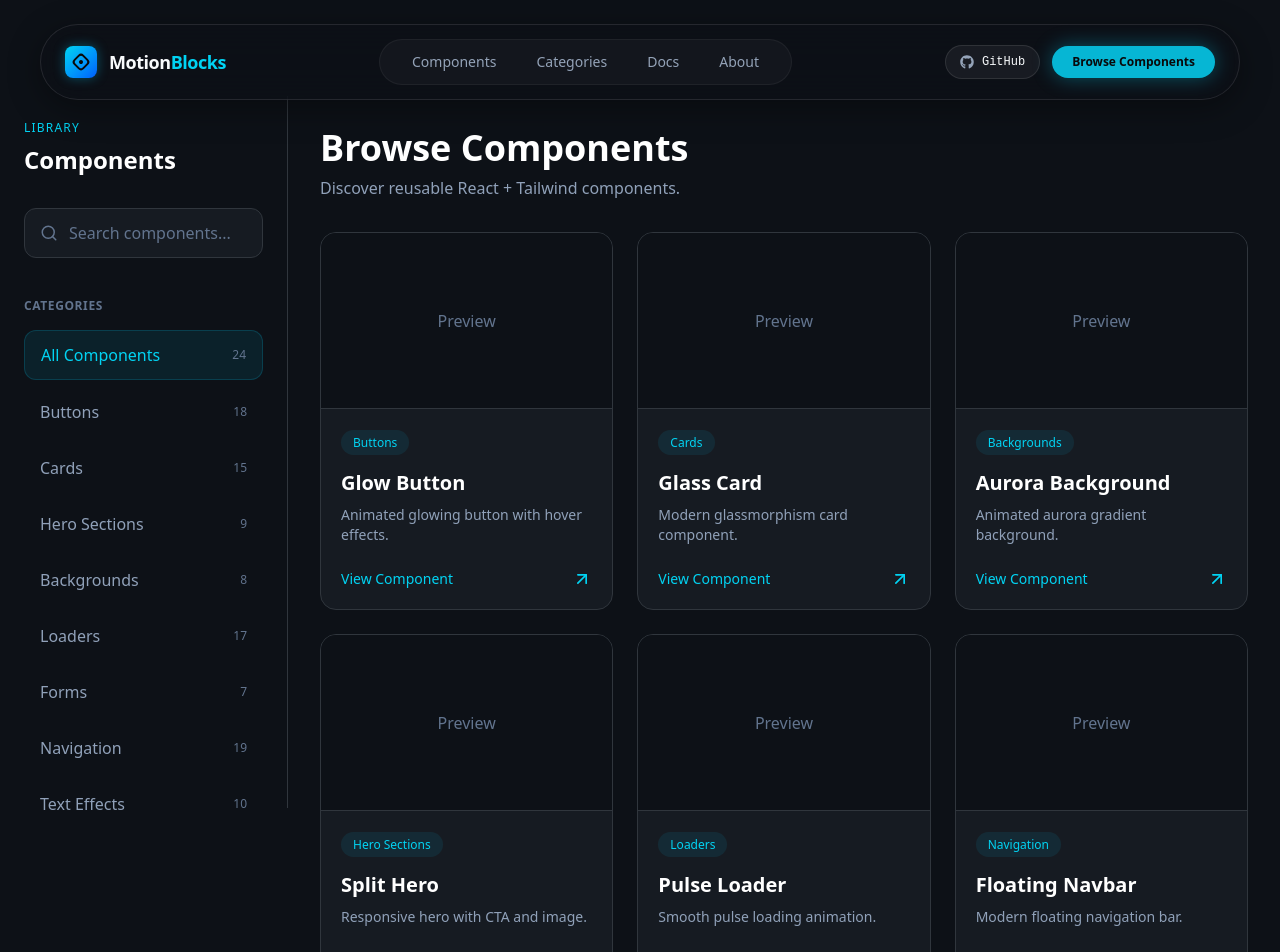
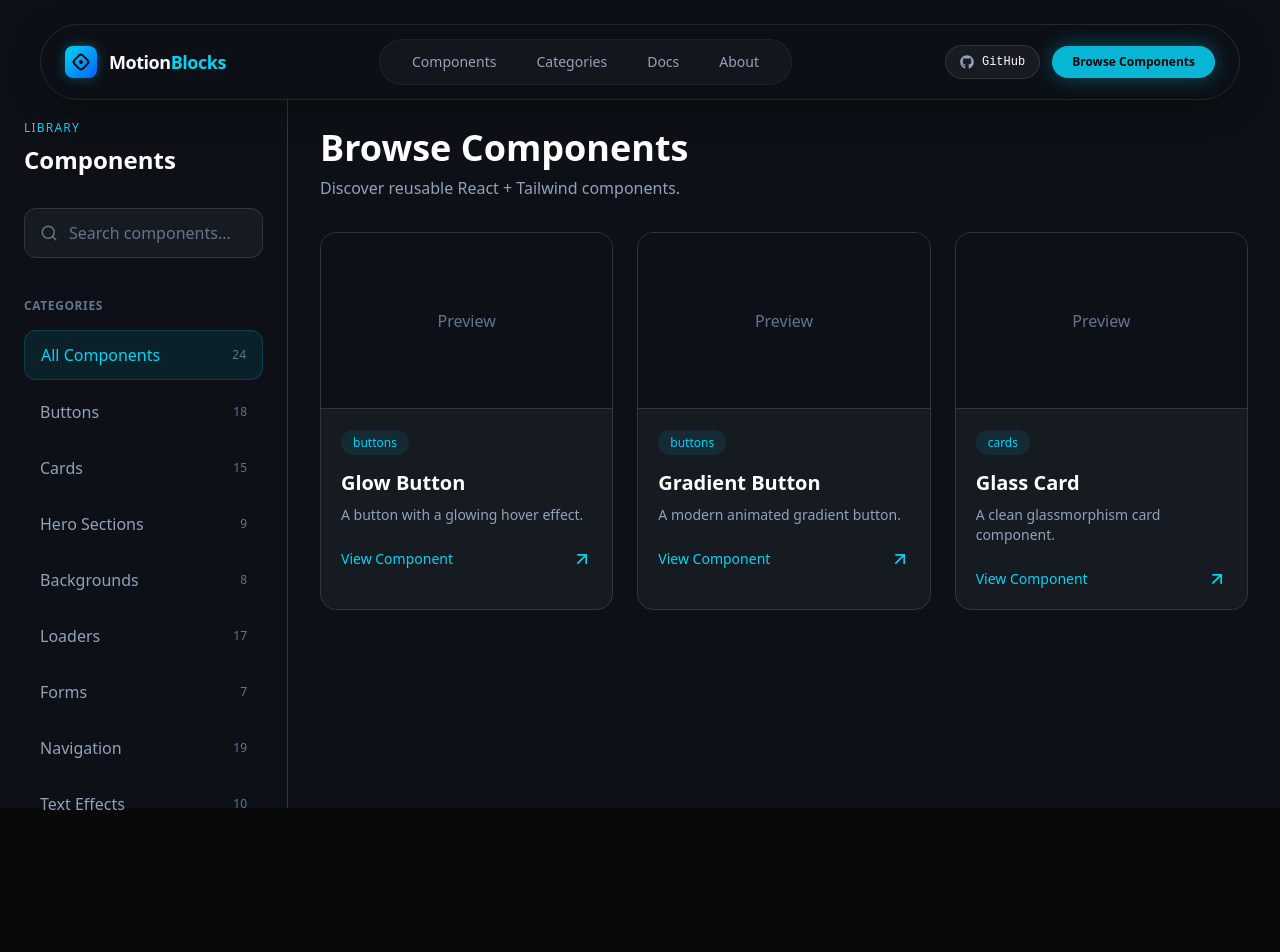
Before and after one commit to Shivam10yadav/MotionBlocks, a React app in the folder frontend/: page /components in a window 1280 px wide. Shown: the top 952 px of the page. After the commit the page ends 828 px from the top, so only its background shows below. Built offline with nearby package versions, Linux system fonts and the light colour scheme; the HTML template or start-up script is replaced by a standard one.

Commit message:
details page

```diff
--- a/frontend/src/App.jsx
+++ b/frontend/src/App.jsx
@@ -1,15 +1,19 @@
 import { BrowserRouter, Routes, Route } from 'react-router-dom';
 import Landing from './pages/landing/Landing'; // adjust the path to your Landing component
 import Components from './pages/components';
+import ComponentDetails from './localcomponents/ComponentsDetails';
 
 function App() {
   return (
     <BrowserRouter>
-      <Routes>
-        <Route path="/" element={<Landing />} />
-        <Route path="/components" element={<Components />} />
-        {/* Add your other routes here */}
-      </Routes>
+  <Routes>
+  <Route path="/" element={<Landing />} />
+  <Route path="/components" element={<Components />} />
+  <Route
+    path="/components/:category/:slug"
+    element={<ComponentDetails />}
+  />
+</Routes>
     </BrowserRouter>
   );
 }
--- a/frontend/src/localcomponents/ComponentGrid.jsx
+++ b/frontend/src/localcomponents/ComponentGrid.jsx
@@ -1,41 +1,11 @@
 import { ArrowUpRight } from "lucide-react";
-
-const demoComponents = [
-  {
-    name: "Glow Button",
-    category: "Buttons",
-    description: "Animated glowing button with hover effects.",
-  },
-  {
-    name: "Glass Card",
-    category: "Cards",
-    description: "Modern glassmorphism card component.",
-  },
-  {
-    name: "Aurora Background",
-    category: "Backgrounds",
-    description: "Animated aurora gradient background.",
-  },
-  {
-    name: "Split Hero",
-    category: "Hero Sections",
-    description: "Responsive hero with CTA and image.",
-  },
-  {
-    name: "Pulse Loader",
-    category: "Loaders",
-    description: "Smooth pulse loading animation.",
-  },
-  {
-    name: "Floating Navbar",
-    category: "Navigation",
-    description: "Modern floating navigation bar.",
-  },
-];
+import { Link } from "react-router-dom";
+import { components } from "../data/components";
 
 const ComponentGrid = () => {
   return (
     <div>
+      {/* Heading */}
       <div className="mb-8">
         <h1 className="text-4xl font-bold text-white">
           Browse Components
@@ -46,11 +16,13 @@ const ComponentGrid = () => {
         </p>
       </div>
 
+      {/* Grid */}
       <div className="grid gap-6 sm:grid-cols-2 xl:grid-cols-3">
-        {demoComponents.map((component) => (
-          <div
-            key={component.name}
-            className="group cursor-pointer overflow-hidden rounded-2xl border border-[#30363D] bg-[#161B22] transition-all duration-300 hover:-translate-y-1 hover:border-cyan-500/40"
+        {components.map((component) => (
+          <Link
+            key={component.id}
+            to={`/components/${component.category}/${component.slug}`}
+            className="group block overflow-hidden rounded-2xl border border-[#30363D] bg-[#161B22] transition-all duration-300 hover:-translate-y-1 hover:border-cyan-500/40"
           >
             {/* Preview */}
             <div className="flex h-44 items-center justify-center border-b border-[#30363D] bg-[#0D1117]">
@@ -81,7 +53,7 @@ const ComponentGrid = () => {
                 <ArrowUpRight className="h-5 w-5 text-cyan-400 transition-transform group-hover:translate-x-1 group-hover:-translate-y-1" />
               </div>
             </div>
-          </div>
+          </Link>
         ))}
       </div>
     </div>
--- /dev/null
+++ b/frontend/src/localcomponents/ComponentsDetails.jsx
@@ -0,0 +1,73 @@
+import { useParams } from "react-router-dom";
+import { components } from "../data/components";
+
+const ComponentDetails = () => {
+  const { category, slug } = useParams();
+
+  const component = components.find(
+    (item) =>
+      item.category === category &&
+      item.slug === slug
+  );
+
+  if (!component) {
+    return (
+      <div className="min-h-screen flex items-center justify-center bg-[#0D1117] text-white">
+        <h1 className="text-3xl font-bold">Component Not Found</h1>
+      </div>
+    );
+  }
+
+  return (
+    <main className="min-h-screen bg-[#0D1117] text-white">
+      <div className="mx-auto max-w-6xl px-8 py-12">
+        {/* Category */}
+        <span className="rounded-full bg-cyan-500/10 px-3 py-1 text-sm text-cyan-400">
+          {component.category}
+        </span>
+
+        {/* Title */}
+        <h1 className="mt-6 text-5xl font-bold">
+          {component.name}
+        </h1>
+
+        {/* Description */}
+        <p className="mt-4 max-w-2xl text-lg text-slate-400">
+          {component.description}
+        </p>
+
+        {/* Preview */}
+        <div className="mt-12 rounded-2xl border border-[#30363D] bg-[#161B22] p-10">
+          <h2 className="mb-6 text-2xl font-semibold">
+            Live Preview
+          </h2>
+
+          <div className="flex h-80 items-center justify-center rounded-xl border border-dashed border-[#30363D]">
+            <span className="text-slate-500">
+              Component Preview Coming Soon
+            </span>
+          </div>
+        </div>
+
+        {/* Code */}
+        <div className="mt-10 rounded-2xl border border-[#30363D] bg-[#161B22] p-10">
+          <div className="mb-6 flex items-center justify-between">
+            <h2 className="text-2xl font-semibold">
+              Code
+            </h2>
+
+            <button className="rounded-lg bg-cyan-500 px-4 py-2 text-sm font-semibold text-black">
+              Copy Code
+            </button>
+          </div>
+
+          <pre className="overflow-x-auto rounded-lg bg-[#0D1117] p-6 text-sm text-slate-300">
+{`// Component code will appear here`}
+          </pre>
+        </div>
+      </div>
+    </main>
+  );
+};
+
+export default ComponentDetails;
```
